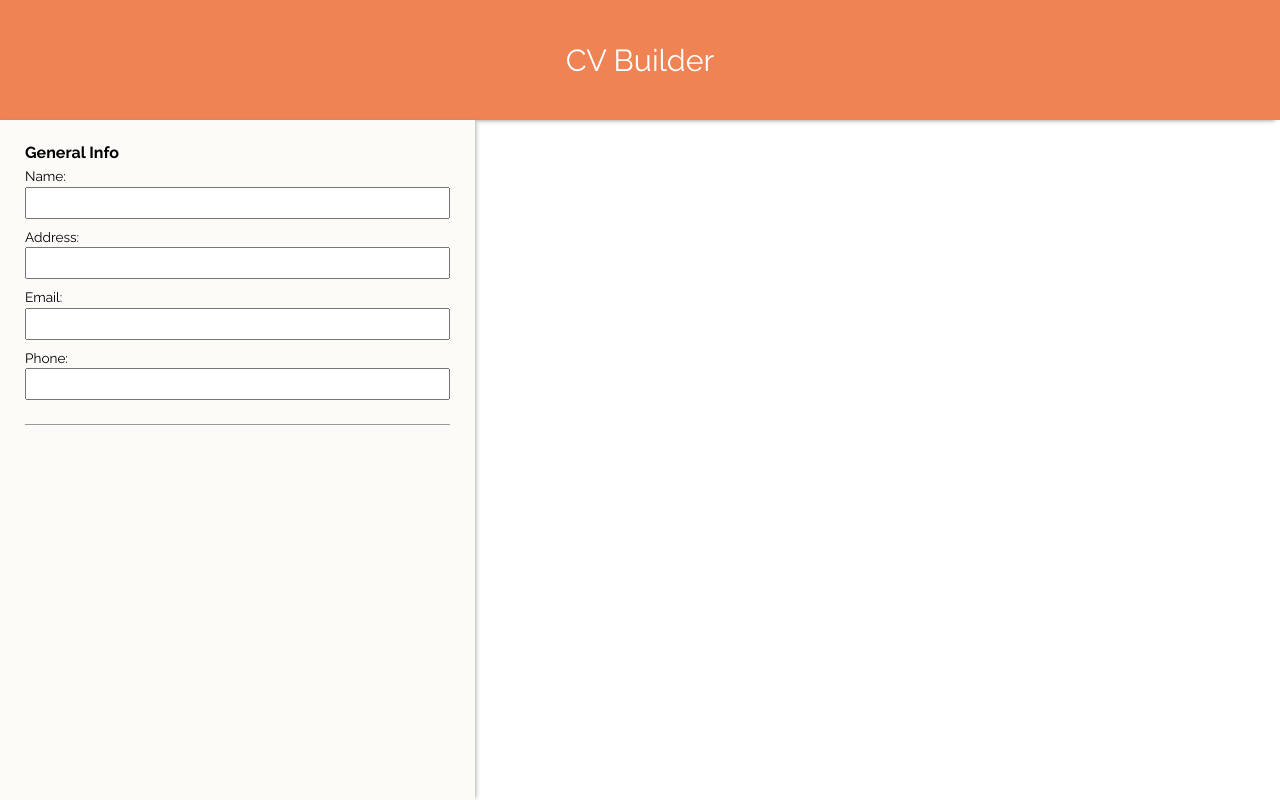
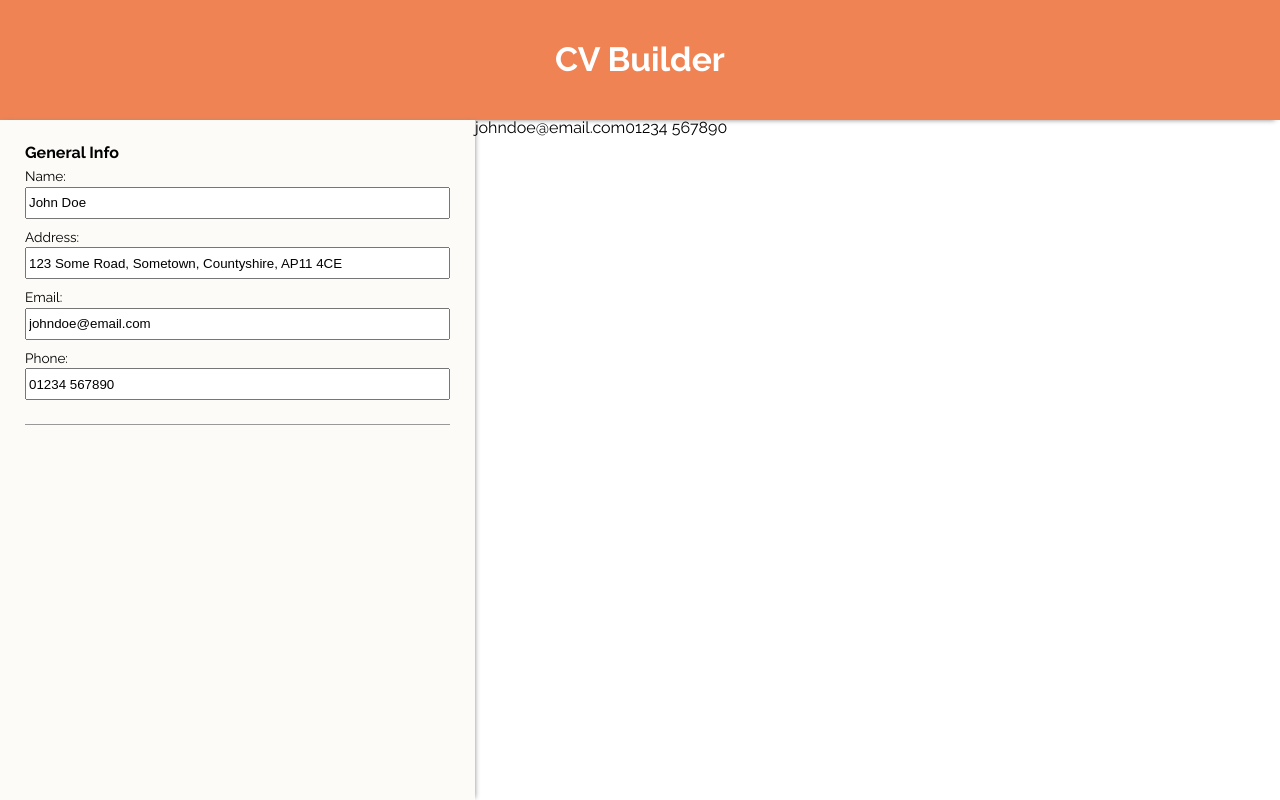
Before and after one commit to mikeplant/cv-builder, a React (Vite) app: page / in a window 1280 px wide. Built offline with nearby package versions, Linux system fonts and the light colour scheme.

Commit message:
Add change handlers for general info section

```diff
--- a/src/App.jsx
+++ b/src/App.jsx
@@ -2,13 +2,48 @@ import "./App.css";
 import Header from "./components/Header";
 import FormSection from "./components/FormSection";
 import ViewSection from "./components/ViewSection";
+import { useState } from "react";
 
 function App() {
+  const [generalInfo, setGeneralInfo] = useState({
+    name: "John Doe",
+    address: "123 Some Road, Sometown, Countyshire, AP11 4CE",
+    email: "johndoe@email.com",
+    phone: "01234 567890",
+  });
+
+  function updateName(e) {
+    const newInfo = { ...generalInfo, name: e.target.value };
+    setGeneralInfo(newInfo);
+  }
+
+  function updateAddress(e) {
+    const newInfo = { ...generalInfo, address: e.target.value };
+    setGeneralInfo(newInfo);
+  }
+
+  function updateEmail(e) {
+    const newInfo = { ...generalInfo, email: e.target.value };
+    setGeneralInfo(newInfo);
+  }
+
+  function updatePhone(e) {
+    const newInfo = { ...generalInfo, phone: e.target.value };
+    setGeneralInfo(newInfo);
+  }
+
+  const generalInfoFuncs = {
+    name: (e) => updateName(e),
+    address: (e) => updateAddress(e),
+    email: (e) => updateEmail(e),
+    phone: (e) => updatePhone(e),
+  };
+
   return (
     <>
       <Header />
-      <FormSection />
-      <ViewSection />
+      <FormSection generalInfo={generalInfo} onChange={generalInfoFuncs} />
+      <ViewSection generalInfo={generalInfo} />
     </>
   );
 }
--- a/src/components/Form.jsx
+++ b/src/components/Form.jsx
@@ -1,9 +1,9 @@
 import GeneralInfo from "./GeneralInfo";
 
-function Form() {
+function Form({ generalInfo, onChange }) {
   return (
     <form className="form">
-      <GeneralInfo />
+      <GeneralInfo generalInfo={generalInfo} onChange={onChange} />
     </form>
   );
 }
--- a/src/components/FormSection.jsx
+++ b/src/components/FormSection.jsx
@@ -1,9 +1,9 @@
 import Form from "./Form";
 
-function FormSection() {
+function FormSection({ generalInfo, onChange }) {
   return (
     <section className="form-section">
-      <Form />
+      <Form generalInfo={generalInfo} onChange={onChange} />
     </section>
   );
 }
--- a/src/components/GeneralInfo.jsx
+++ b/src/components/GeneralInfo.jsx
@@ -1,22 +1,38 @@
-function GeneralInfo() {
+function GeneralInfo({ generalInfo, onChange }) {
   return (
     <div className="general-info-form-section">
       <legend>General Info</legend>
       <label>
         Name:
-        <input type="text" />
+        <input
+          type="text"
+          defaultValue={generalInfo.name}
+          onChange={onChange.name}
+        />
       </label>
       <label>
         Address:
-        <input type="text" />
+        <input
+          type="text"
+          defaultValue={generalInfo.address}
+          onChange={onChange.address}
+        />
       </label>
       <label>
         Email:
-        <input type="text" />
+        <input
+          type="text"
+          defaultValue={generalInfo.email}
+          onChange={onChange.email}
+        />
       </label>
       <label>
         Phone:
-        <input type="phone" />
+        <input
+          type="phone"
+          defaultValue={generalInfo.phone}
+          onChange={onChange.phone}
+        />
       </label>
       <div className="divider-line"></div>
     </div>
--- a/src/components/ViewSection.jsx
+++ b/src/components/ViewSection.jsx
@@ -1,5 +1,10 @@
-function ViewSection() {
-  return <section className="view-section"></section>;
+function ViewSection({ generalInfo }) {
+  return (
+    <section className="view-section">
+      {generalInfo.email}
+      {generalInfo.phone}
+    </section>
+  );
 }
 
 export default ViewSection;
--- a/src/index.css
+++ b/src/index.css
@@ -32,7 +32,8 @@ header {
   display: flex;
   justify-content: center;
   align-items: center;
-  font-size: 1.9rem;
+  font-size: 2.1rem;
+  font-weight: 700;
   box-shadow: 0 5px 5px -5px #888;
 }
 
```
Also changed, not shown: .eslintrc.cjs.
